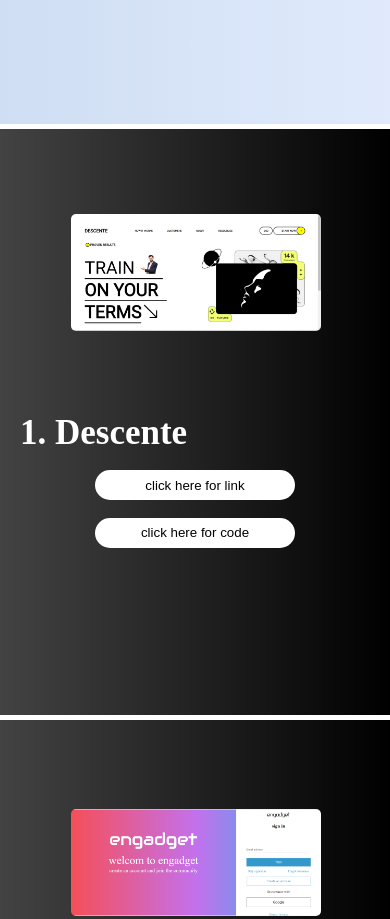
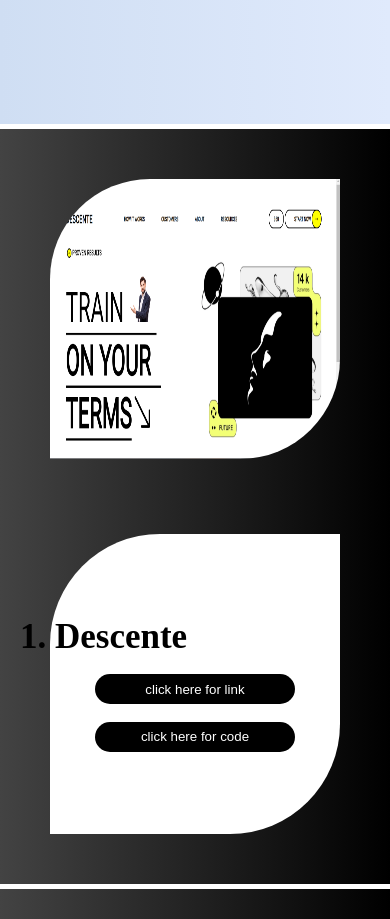
Before and after one commit to rohanp8085/assignments-websites, a plain HTML site: page index.html in a window 390 px wide. Shown: the part 720-1639 px from the top of the page. Drawn offline with nearby package versions, Linux system fonts and the light colour scheme.

Commit message:
second commit

```diff
--- a/style.css
+++ b/style.css
@@ -40,10 +40,12 @@ flex-direction: column;
 }
 .image-sec{
     width: 50%;
+
 }
 .image-sec img{
     width: 500px;
-    border-radius: 5px;
+    border-radius: 100px 0px 100px 0px;
+    height: 280px;
 }
 .text-sec{display: flex;
     flex-direction: column;
@@ -52,13 +54,18 @@ flex-direction: column;
     width: 50%;
     font-size: 70px;
     height: 300px;
+    background-color: white;
+    border-radius: 110px 0px ;
+    color: black;
+    padding: 80px;
 }
 .text-sec button{
-    background-color: white;
+    background-color: black;
     width: 200px;
     height: 30px;
     border: none;
     border-radius: 20px;
+    color: white;
 }
 
 @media(max-width:768px){
@@ -67,11 +74,11 @@ flex-direction: column;
         font-size: 25px;
         /* height: 30vh; */
     }
-    .ui-sec{height: 70vh;
+    .ui-sec{height: 90vh;
         width: 100%;
         flex-direction: column;
         align-items: center;
-        justify-content: center;
+        justify-content: space-between;
         display: flex;
         /* border-top: none; */
     }
@@ -79,9 +86,10 @@ flex-direction: column;
         display: flex;
         align-items: center;
         justify-content: center;
+        width: 100%;
     }
     .image-sec img{
-        width: 250px;
+        width: 100%;
         /* height: 200px; */
     }
     .text-sec{display: flex;
```
